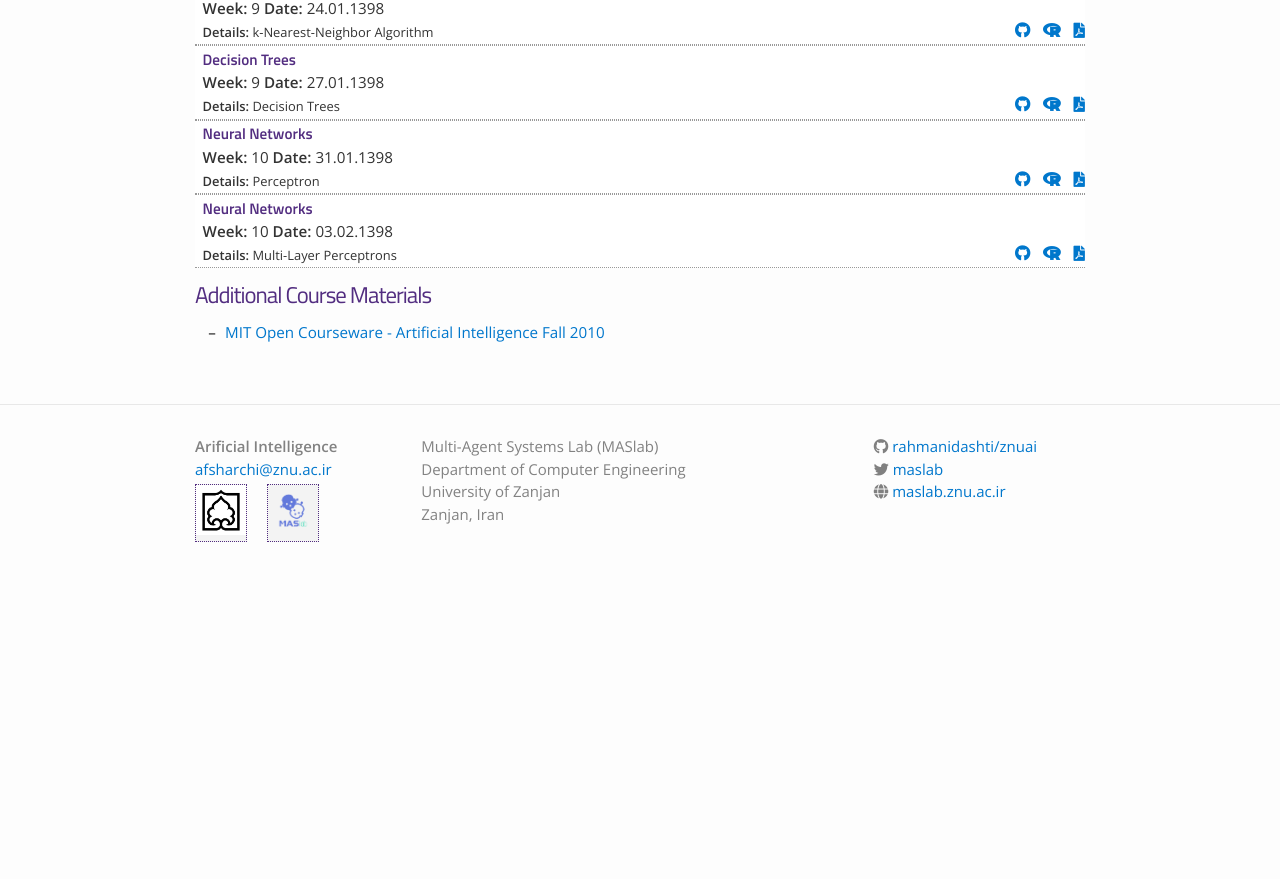
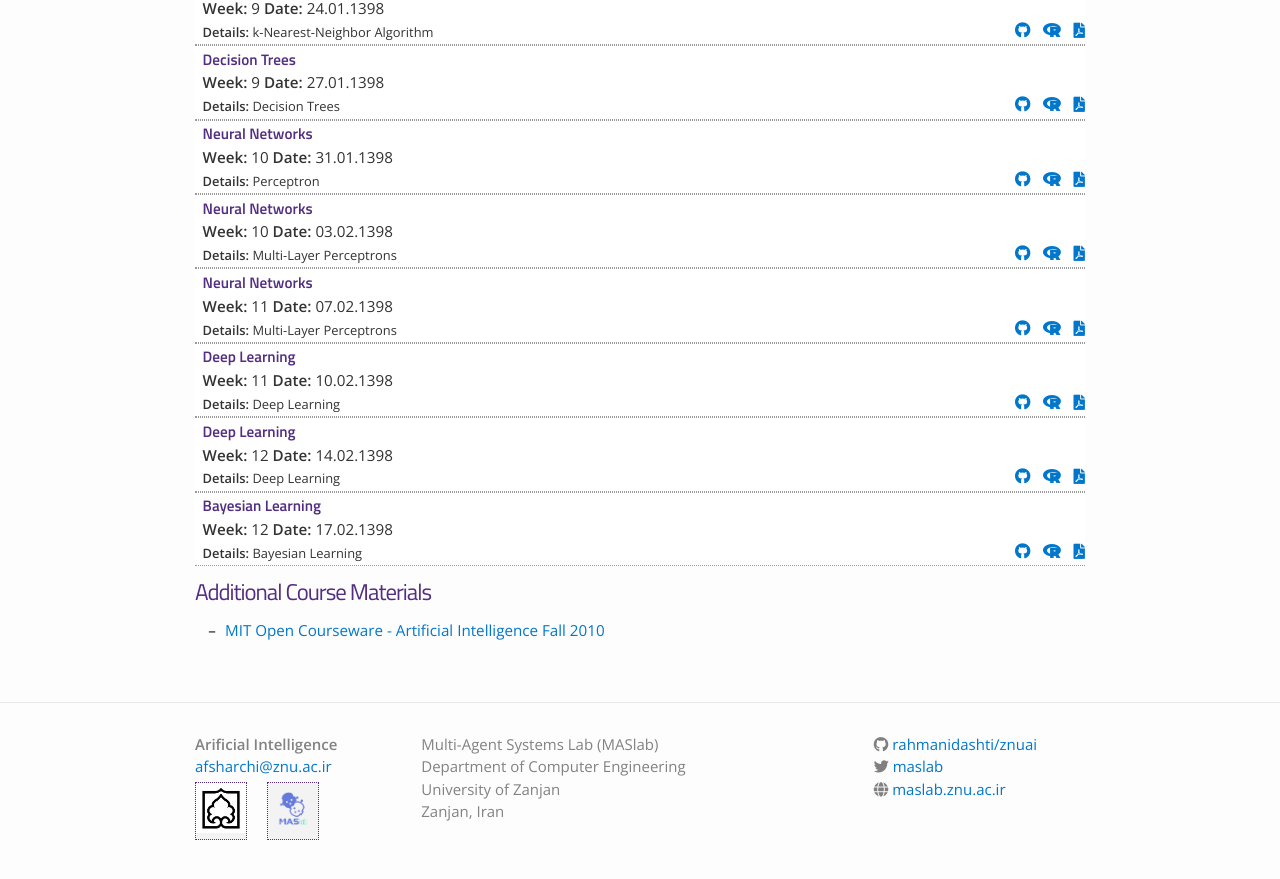
Before and after one commit to rahmanidashti/znuai, a Jekyll site: the page built from materials.md, in a window 1280 px wide and 900 px high, scrolled down 1594 px. Shown: the top 879 px of the window. Built offline with Jekyll 4.4.1, drawn with Linux system fonts in a browser that asks for light colours; nearby versions of some CDN libraries; before the commit the page ends 2196 px from its top, so only the background shows below that.

Commit message:
Update lectures.yml

```diff
--- a/_data/lectures.yml
+++ b/_data/lectures.yml
@@ -118,3 +118,27 @@
   filename: MLP
   dirname: files
   tldr: "Multi-Layer Perceptrons"
+- title: "Neural Networks"
+  week: 11
+  date: 07.02.1398
+  filename:
+  dirname: files
+  tldr: "Multi-Layer Perceptrons"
+- title: "Deep Learning"
+  week: 11
+  date: 10.02.1398
+  filename:
+  dirname: files
+  tldr: "Deep Learning"
+- title: "Deep Learning"
+  week: 12
+  date: 14.02.1398
+  filename:
+  dirname: files
+  tldr: "Deep Learning"
+- title: "Bayesian Learning"
+  week: 12
+  date: 17.02.1398
+  filename:
+  dirname: files
+  tldr: "Bayesian Learning"
```
